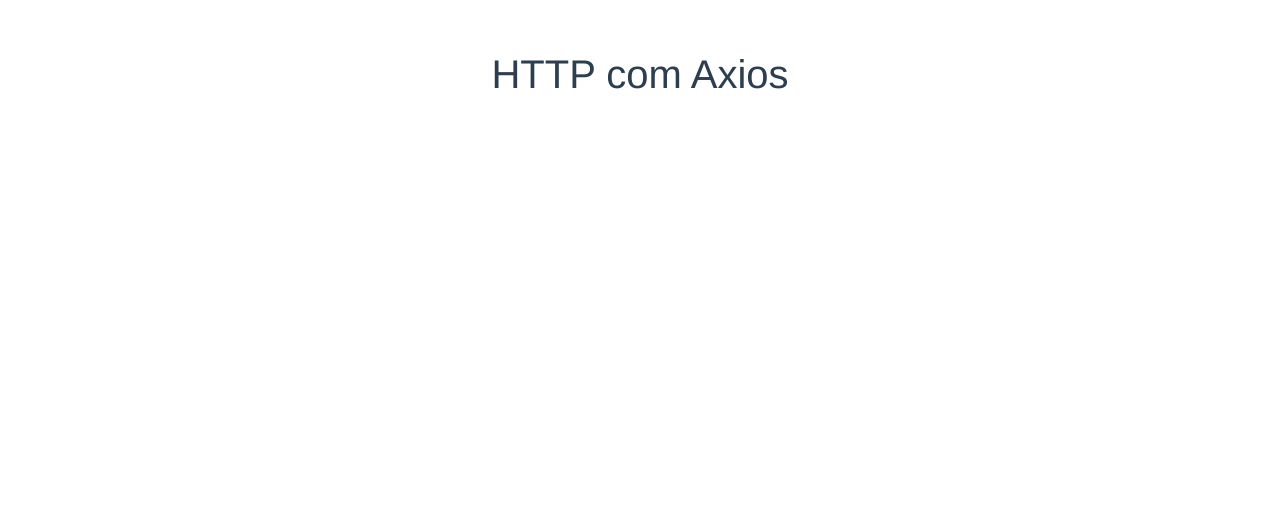
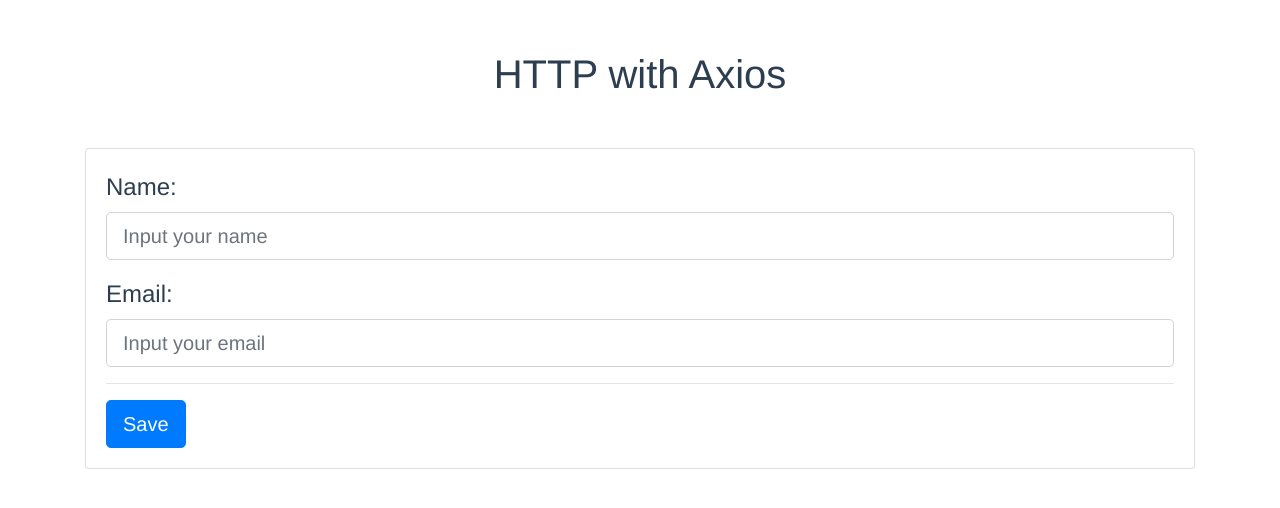
Before and after one commit to rafaeldtx/vuejs_introduction, a Vue app in the folder http-requests/: page / in a window 1280 px wide. Shown: the top 508 px of the page. Built offline with nearby package versions, Linux system fonts and the light colour scheme.

Commit message:
(http-request) creating basic form

```diff
--- a/http-requests/src/App.vue
+++ b/http-requests/src/App.vue
@@ -1,12 +1,62 @@
 <template>
 	<div id="app" class="container">
-		<h1>HTTP com Axios</h1>
+		<h1>HTTP with Axios</h1>
+
+        <b-card>
+            <b-form-group label="Name:">
+                <b-form-input
+                    type="text"
+                    size="lg"
+                    v-model="user.name"
+                    placeholder="Input your name"
+                >
+                </b-form-input>
+            </b-form-group>
+
+            <b-form-group label="Email:">
+                <b-form-input
+                    type="email"
+                    size="lg"
+                    v-model="user.email"
+                    placeholder="Input your email"
+                >
+                </b-form-input>
+            </b-form-group>
+
+            <hr>
+
+            <b-button
+                @click.prevent="save"
+                size="lg"
+                variant="primary"
+            >
+            Save
+            </b-button>
+        </b-card>
 	</div>
 </template>
 
 <script>
 export default {
-
+    data() {
+        return {
+            user:{
+                name: '',
+                email: ''
+            }
+        }
+    },
+    methods: {
+        save() {
+            console.log(this.user)
+        }
+    }
+    // created() {
+    //     this.$http.post('usuarios.json', {
+    //         name: 'rafael',
+    //         email: 'rafael@example.com'
+    //     }).then(res => console.log(res))
+    // }
 }
 </script>
 
```
